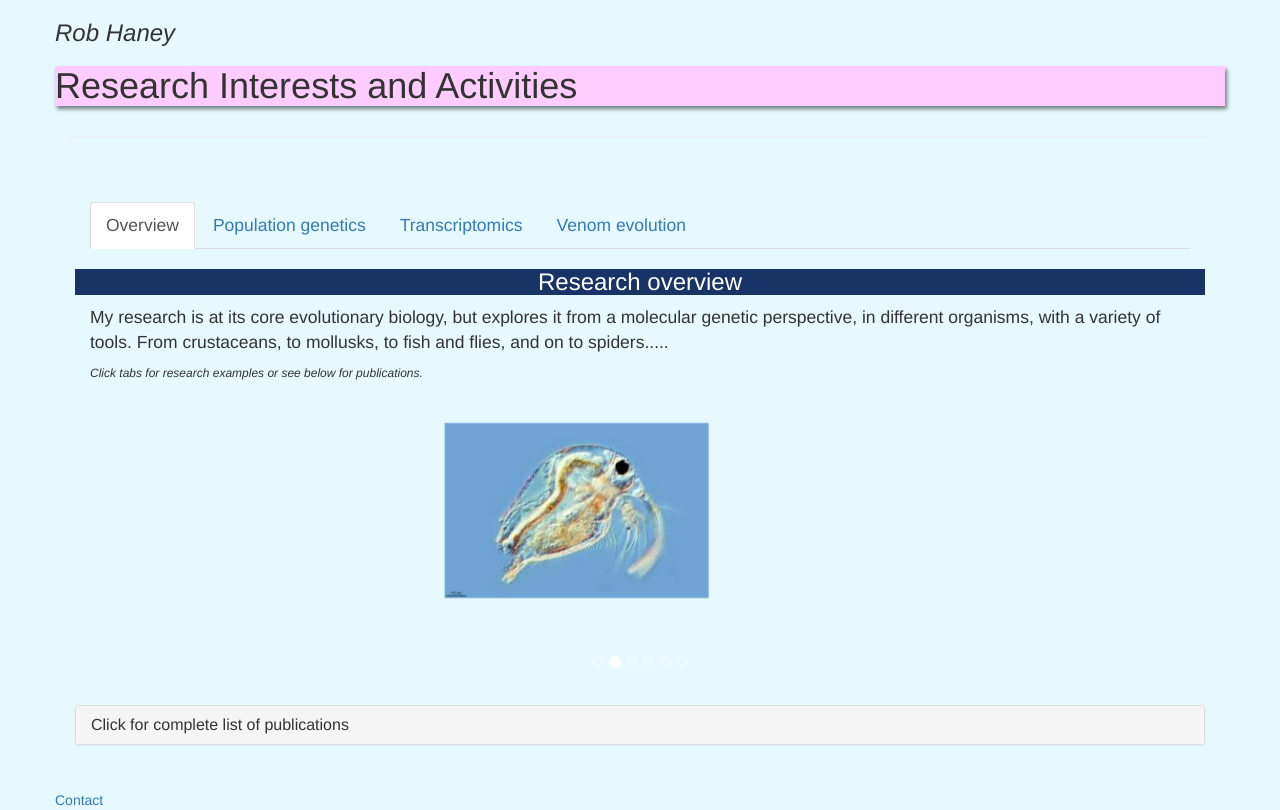
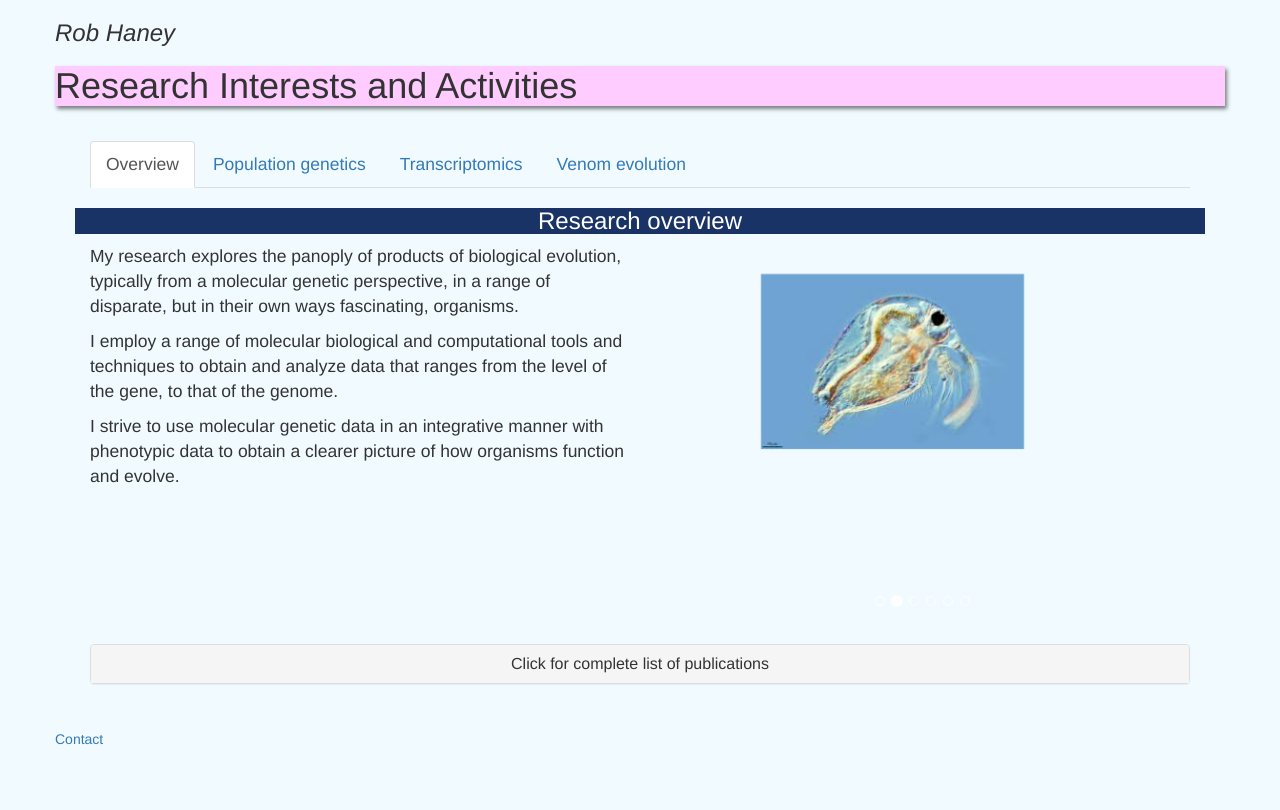
Before and after one commit to roberthaney/research, a plain HTML site: page index.html in a window 1280 px wide. Drawn offline with Linux system fonts and the light colour scheme.

Commit message:
style: Updated, restructured overview page

```diff
--- a/css/style.css
+++ b/css/style.css
@@ -4,12 +4,17 @@ nav {
 	padding: 20px 50px
 }
 body {
-	background-color:#e5f9ff;
+
+	background-color:rgba(229, 249, 255,.5);
 }
 
 h1 {
 	 background-color:#ffccff;
 	 box-shadow: 2px 3px 4px rgba(0,0,0,0.5);
+}
+
+.panel-title {
+	text-align: center;
 }
 
 #info {
--- a/index.html
+++ b/index.html
@@ -6,15 +6,15 @@
  		<title>Rob_Haney_Research</title>
  		<link rel="stylesheet" href="css/bootstrap.min.css">
  		<link rel="stylesheet" href="css/style.css">
+ 	</head>
 
- 	</head>
  	<body>
  		<div class="container">
  		  <header class="row">
  		    <h3 title="Research scientist"><em>Rob Haney</em></h3>
  		    <h1>Research Interests and Activities</h1>
  		  </header>
- 		<hr><br>
+
  		  <main class="row">
  		    <nav class="row">
  		    <ul class="nav nav-tabs">
@@ -24,10 +24,12 @@
  		      <li><a href="#venom" data-toggle="tab">Venom evolution</a></li>
  		    </ul>
  		    <div class="tab-content">
- 		    	<div class="tab-pane active row" id="overview">
+
+          <div class="tab-pane active row" id="overview">
  		    		<h3 id="titletext">Research overview</h3>
- 		    		<div class="col-xs-12" id="overview-text"></div>
- 		    		<div id="picCarousel" class="carousel slide" data-ride="carousel">
+
+            <div class="col-xs-6" id="overview-text"></div>
+ 		    		<div id="picCarousel" class="carousel slide col-xs-6" data-ride="carousel">
  		    			<ol class="carousel-indicators">
  		    				<li data-target="#picCarousel" data-slide-to="0" class="active"></li>
           					<li data-target="#picCarousel" data-slide-to="1"></li>
@@ -56,9 +58,8 @@
  		    					<img src='images/Sgrossa.jpeg' class="img-responsive center-block" id="overviewimg">
  		    				</div>
  		    			</div>
-
- 		    		</div>
- 		    		<div class="panel-group" id="pubs">
+            </div>
+ 		    		<div class="panel-group col-xs-12" id="pubs">
  		    			<div class="panel panel-default">
  		    				<div class="panel-heading">
  		    					<h4 class="panel-title"><a data-toggle="collapse" data-parent="#pubs" href="#collapsepubs">Click for complete list of publications</a></h4>
@@ -71,6 +72,7 @@
  		    			</div>
  		    		</div>
  		    	</div>
+
  		    	<div class="tab-pane row" id="popgen">
  		    		<h3 id="titletext">Population genetics and phylogeography</h3>
  		    		<div class="col-sm-12">
@@ -101,6 +103,7 @@
  		    			<div class='col-sm-6' id='img2'></div>
  		    		</div>
  		    	</div>
+
  		    	<div class="tab-pane row" id="venom">
  		    		<h3 id="titletext">Venom evolution</h3>
  		    		<div class="row" id="venomevo-intro">
--- a/js/app.js
+++ b/js/app.js
@@ -1,7 +1,8 @@
 //arrays with text for pages
 var overviewText = [
-"<p>My research is at its core evolutionary biology, but explores it from a molecular genetic perspective, in different organisms, with a variety of tools. From crustaceans, to mollusks, to fish and flies, and on to spiders.....</p>",
-"<p id='info'><em>Click tabs for research examples or see below for publications.</em></p>",
+"<p>My research explores the panoply of products of biological evolution, typically from a molecular genetic perspective, in a range of disparate, but in their own ways fascinating, organisms.</p>",
+"<p>I employ a range of molecular biological and computational tools and techniques to obtain and analyze data that ranges from the level of the gene, to that of the genome.</p>",
+"<p>I strive to use molecular genetic data in an integrative manner with phenotypic data to obtain a clearer picture of how organisms function and evolve.</p>"
 ];
 
 var popgenText= [
```
Also changed, not shown: 1 other file.
